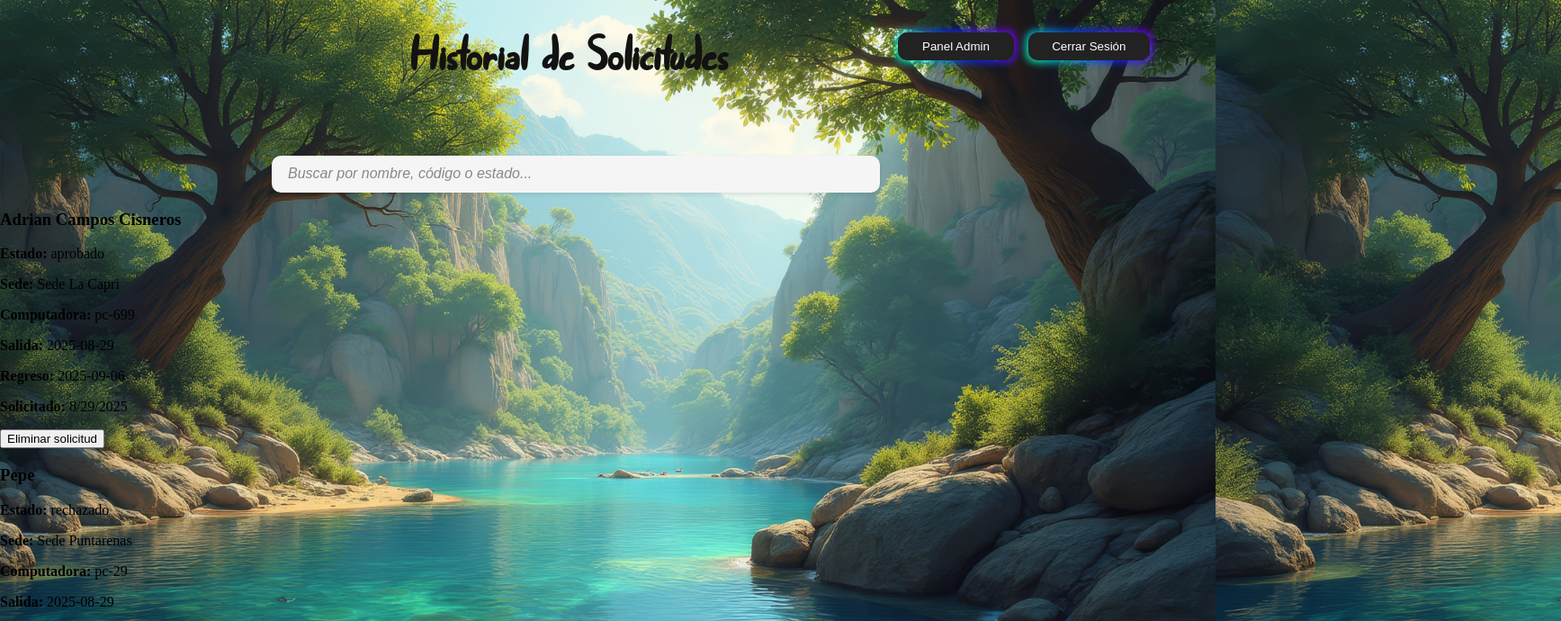
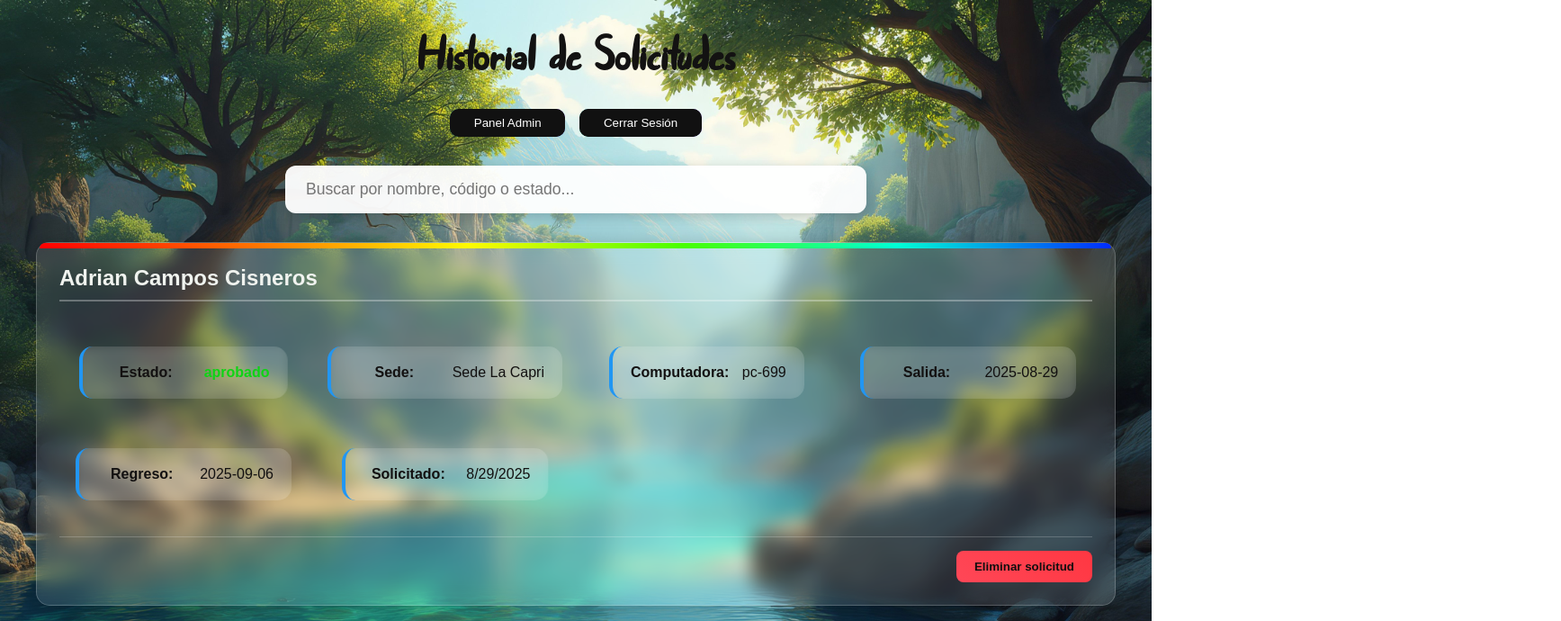
Before and after one commit to Uchihabois45FWD/proyectoFinalJS, a website with bundled scripts: page public/history.html in a window 1280 px wide. Shown: the top 690 px of the page at 90% size, 1735 px wide, since content can reach past the window. Built offline with nearby package versions, Linux system fonts and the light colour scheme; data requests are answered from the project's data file; sample sign-in values are in the browser's storage.

Commit message:
estilos de historical

```diff
--- a/public/estilos/historial.css
+++ b/public/estilos/historial.css
@@ -5,146 +5,223 @@ html, body {
 }
 
 body {
-  background-image: url('../imagenes/fondo2.jpg');
-  background-size: cover;
-  background-position: center;
+  background: url('../imagenes/fondo2.jpg') center/cover;
+  font-family: Arial, sans-serif;
+}
+
+@font-face {
+  font-family: 'SabreenRegulardemo-OVWy8';
+  src: url('../fuentes/SabreenRegulardemo-OVWy8.otf') format('truetype');
 }
 
 .dashboard-header h1 {
   font-family: 'SabreenRegulardemo-OVWy8', sans-serif;
   color: #131212;
   font-size: 55px;
-  position: relative;
-  left: 455px;
+  text-align: center;
+  margin-bottom: 2rem;
 }
-
-
-@font-face {
-  font-family: 'SabreenRegulardemo-OVWy8';
-  src: url('../fuentes/SabreenRegulardemo-OVWy8.otf') format('truetype');
-  font-weight: normal;
-  font-style: normal;
-}
-
-
 
 .button-group2 {
   display: flex;
+  justify-content: center;
   gap: 1rem;
+  margin-bottom: 2rem;
 }
+
 .button-85 {
   padding: 0.6em 2em;
   border: none;
-  outline: none;
-  color: rgb(255, 255, 255);
+  color: white;
   background: #111;
   cursor: pointer;
+  border-radius: 10px;
   position: relative;
-  left: 78%;
-  top: -90px;
-  z-index: 0;
-  border-radius: 10px;
-  user-select: none;
-  -webkit-user-select: none;
-  touch-action: manipulation;
+  overflow: hidden;
 }
 
 .button-85:before {
   content: "";
-  background: linear-gradient(
-    45deg,
-    #ff0000,
-    #ff7300,
-    #fffb00,
-    #48ff00,
-    #00ffd5,
-    #002bff,
-    #7a00ff,
-    #ff00c8,
-    #ff0000
-  );
   position: absolute;
-  top: -2px;
-  left: -2px;
+  inset: -2px;
+  background: linear-gradient(45deg, #ff0000, #ff7300, #fffb00, #48ff00, #00ffd5, #002bff, #7a00ff, #ff00c8, #ff0000);
   background-size: 400%;
   z-index: -1;
   filter: blur(5px);
-  -webkit-filter: blur(5px);
-  width: calc(100% + 4px);
-  height: calc(100% + 4px);
-  animation: glowing-button-85 20s linear infinite;
-  transition: opacity 0.3s ease-in-out;
-  border-radius: 10px;
-}
-
-@keyframes glowing-button-85 {
-  0% {
-    background-position: 0 0;
-  }
-  50% {
-    background-position: 400% 0;
-  }
-  100% {
-    background-position: 0 0;
-  }
+  animation: glow 20s linear infinite;
+  border-radius: inherit;
 }
 
 .button-85:after {
-  z-index: -1;
   content: "";
   position: absolute;
-  width: 100%;
-  height: 100%;
+  inset: 0;
   background: #222;
-  left: 0;
-  top: 0;
-  border-radius: 10px;
+  z-index: -1;
+  border-radius: inherit;
 }
 
-
-/* Contenedor del buscador */
-.search-box {
-  display: flex;
-  justify-content: flex-start;
-  margin: 1rem 0;
+@keyframes glow {
+  0%, 100% { background-position: 0 0; }
+  50% { background-position: 400% 0; }
 }
 
-/* Input de búsqueda */
+/* Buscador */
+.search-box {
+  text-align: center;
+  margin: 2rem 0;
+}
+
 #searchInput {
- display: block;
- margin: auto;
-  width: 50%;
-  padding: 0.6em 1em;
-  font-size: 1rem;
+  width: min(50%, 600px);
+  padding: 0.8em 1.2em;
   border: 2px solid transparent;
-  border-radius: 10px;
-  background-color: #f5f5f5;
-  color: #333;
+  border-radius: 12px;
+  background: rgba(255, 255, 255, 0.95);
+  font-size: 1.1rem;
   outline: none;
   transition: all 0.3s ease;
-  box-shadow: 0 2px 5px rgba(0, 0, 0, 0.1);
+  box-shadow: 0 4px 15px rgba(0, 0, 0, 0.2);
 }
 
-/* Placeholder más sutil */
-#searchInput::placeholder {
-  color: #888;
-  font-style: italic;
+#searchInput:focus {
+  border-color: #2196F3;
+  background: white;
+  box-shadow: 0 0 20px rgba(33, 150, 243, 0.6);
+  transform: translateY(-2px);
 }
 
-/* Efecto al enfocar */
-#searchInput:focus {
-  border-color: #2196F3;
-  background-color: #fff;
-  box-shadow: 0 0 10px rgba(33, 150, 243, 0.5);
+/* Contenedor de solicitudes */
+.requests-list {
+  max-width: 1200px;
+  margin: 0 auto;
+  padding: 0 20px;
 }
 
-/* Responsive: que no se vea aplastado en móvil */
-@media (max-width: 600px) {
-  .search-box {
-    flex-direction: column;
-  }
+/* Panel de solicitud */
+.request-item {
+  background: rgba(255, 255, 255, 0.1);
+  backdrop-filter: blur(10px);
+  border: 1px solid rgba(255, 255, 255, 0.2);
+  border-radius: 15px;
+  margin-bottom: 20px;
+  padding: 25px;
+  box-shadow: 0 8px 32px rgba(0, 0, 0, 0.3);
+  transition: all 0.3s ease;
+  position: relative;
+}
 
-  #searchInput {
-    width: 100%;
-  }
+.request-item:hover {
+  transform: translateY(-5px);
+  box-shadow: 0 15px 40px rgba(0, 0, 0, 0.4);
 }
+
+.request-item::before {
+  content: '';
+  position: absolute;
+  top: 0;
+  left: 3px;
+  right: 4px;
+  height: 6px;
+  background: linear-gradient(90deg, #ff0000, #ff7300, #fffb00, #48ff00, #00ffd5, #002bff);
+  border-radius: 15px 15px 0 0;
+}
+
+/* Información */
+.request-info {
+  color: rgb(240, 243, 239);
+  display: grid;
+  grid-template-columns: repeat(auto-fit, minmax(250px, 1fr));
+  gap: 15px;
+  margin-bottom: 20px;
+}
+
+.request-info h3 {
+  grid-column: 1 / -1;
+  margin: 0 0 15px 0;
+  font-size: 1.5rem;
+  border-bottom: 2px solid rgba(255, 255, 255, 0.3);
+  padding-bottom: 10px;
+}
+
+.request-info p {
+  margin: 8px 0;
+  background: rgba(255, 255, 255, 0.1);
+  padding: 10px 15px;
+  border-radius: 8px;
+  border-left: 4px solid #2196F3;
+}
+
+.request-info p strong {
+  margin-right: 10px;
+  min-width: 100px;
+  display: inline-block;
+}
+
+/* Estados */
+.estado-pendiente { color: #FFC107; font-weight: bold; }
+.estado-aprobado { color: #0ed415; font-weight: bold; }
+.estado-rechazado { color: #F44336; font-weight: bold; }
+.estado-en-proceso { color: #2196F3; font-weight: bold; }
+
+/* Acciones */
+.request-actions {
+  display: flex;
+  justify-content: flex-end;
+  padding-top: 15px;
+  border-top: 1px solid rgba(255, 255, 255, 0.2);
+}
+
+.delete-btn {
+  background: linear-gradient(45deg, #ff4757, #ff3742);
+  color: rgb(15, 15, 15);
+  border: none;
+  padding: 10px 20px;
+  border-radius: 8px;
+  cursor: pointer;
+  font-weight: 600;
+  transition: all 0.3s ease;
+}
+
+.delete-btn:hover {
+  transform: translateY(-2px);
+  box-shadow: 0 6px 20px rgba(255, 71, 87, 0.6);
+}
+
+/* Mensajes */
+.requests-list p, .error-message {
+  color: rgb(19, 17, 17);
+  text-align: center;
+  background: rgba(255, 255, 255, 0.1);
+  padding: 20px;
+  border-radius: 15px;
+  margin: 20px auto;
+  max-width: 600px;
+  backdrop-filter: blur(5px);
+}
+
+.message {
+  position: fixed;
+  top: 20px;
+  right: 20px;
+  padding: 15px 25px;
+  border-radius: 10px;
+  font-weight: 600;
+  z-index: 1000;
+  transform: translateX(400px);
+  transition: transform 0.3s ease;
+}
+
+.message.show { transform: translateX(0); }
+.success-message { background: #4CAF50; color: white; }
+.error-message { background: #f44336; color: white; }
+
+/* Responsive */
+@media (max-width: 768px) {
+  .dashboard-header h1 { font-size: 35px; }
+  #searchInput { width: 100%; }
+  .request-info { grid-template-columns: 1fr; }
+  .request-info p { flex-direction: column; align-items: flex-start; }
+  .request-info p strong { min-width: auto; margin-bottom: 5px; }
+  .request-actions { justify-content: center; }
+}
--- a/public/js/history.js
+++ b/public/js/history.js
@@ -35,10 +35,7 @@ document.addEventListener('DOMContentLoaded', async function() {
         adminBtn.style.display = 'none';
     }
 
-    // Botón para recargar solicitudes
-    document.getElementById('reloadBtn').addEventListener('click', async function() {
-        await loadAllRequests();
-    });
+
 });
 
 async function loadAllRequests(searchTerm = '') {
@@ -125,7 +122,7 @@ async function deleteRequest(requestId) {
     }
 }
 
-// Función para mostrar mensajes (si no la tienes)
+// Función para mostrar mensajes con animación
 function showMessage(text, type) {
     // Crea un elemento para mostrar mensajes o usa uno existente
     const messageDiv = document.getElementById('message') || createMessageElement();
@@ -133,8 +130,17 @@ function showMessage(text, type) {
     messageDiv.className = `message ${type}-message`;
     messageDiv.style.display = 'block';
 
+    // Activar animación después de un pequeño delay
     setTimeout(() => {
-        messageDiv.style.display = 'none';
+        messageDiv.classList.add('show');
+    }, 100);
+
+    // Ocultar mensaje después de 3 segundos
+    setTimeout(() => {
+        messageDiv.classList.remove('show');
+        setTimeout(() => {
+            messageDiv.style.display = 'none';
+        }, 300);
     }, 3000);
 }
 
```
Also changed, not shown: public/history.html (+0 -1 lines).
